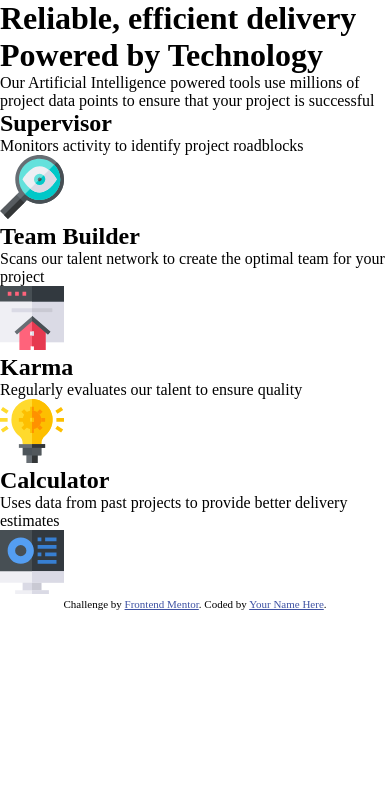
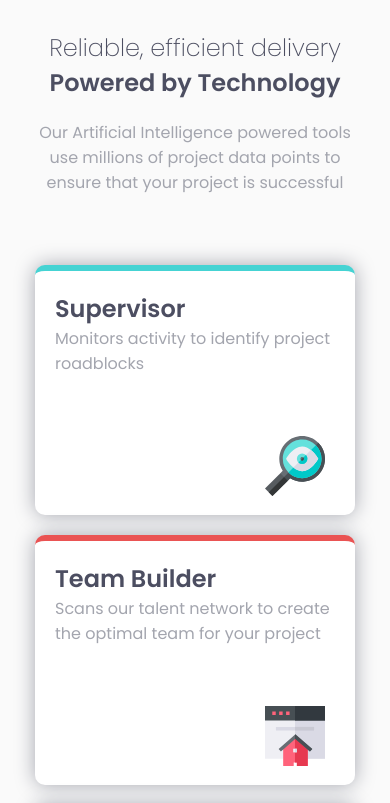
Before and after one commit to Abdel-2020/four-card-feature-section-master, a plain HTML site: page index.html in a window 390 px wide. Shown: the top 803 px of the page. Drawn offline with Linux system fonts and the light colour scheme.

Commit message:
Mobile styling complete

```diff
--- a/index.html
+++ b/index.html
@@ -27,37 +27,38 @@
 <body>
 
   <main>
+    <section class="card-header">
+    <h1 class="header">Reliable, efficient delivery<strong><br> Powered by Technology</strong></h1>
+    <p >Our Artificial Intelligence powered tools use millions of project data points
+      to ensure that your project is successful</p>
+  </section>
 
-    <h1>Reliable, efficient delivery<span><br> Powered by Technology</span></h1>
 
-    <p>Our Artificial Intelligence powered tools use millions of project data points
-      to ensure that your project is successful</p>
+    <section class="card-container">
 
-    <section>
-
-      <div>
-        <h2>Supervisor</h2>
-        <p> Monitors activity to identify project roadblocks</p>
-        <img src="images/icon-supervisor.svg" alt="A magnifying glass icon">
+      <div class="card supervisor">
+        <h2 class="card-title">Supervisor</h2>
+        <p class="card-text"> Monitors activity to identify project roadblocks</p>
+        <img class="card-img" src="images/icon-supervisor.svg" alt="A magnifying glass icon">
       </div>
 
-      <div>
-        <h2>Team Builder</h2>
-        <p>Scans our talent network to create the optimal team for your project</p>
-        <img src="images/icon-team-builder.svg" alt="An icon of a house within a browser window">
+      <div class="card team-builder">
+        <h2 class="card-title">Team Builder</h2>
+        <p class="card-text">Scans our talent network to create the optimal team for your project</p>
+        <img class="card-img" src="images/icon-team-builder.svg" alt="An icon of a house within a browser window">
       </div>
 
 
-      <div>
-        <h2>Karma</h2>
-        <p>Regularly evaluates our talent to ensure quality</p>
-        <img src="images/icon-karma.svg" alt="An icon of a lightbulb">
+      <div class="card karma">
+        <h2 class="card-title">Karma</h2>
+        <p class="card-text">Regularly evaluates our talent to ensure quality</p>
+        <img class="card-img" src="images/icon-karma.svg" alt="An icon of a lightbulb">
       </div>
 
-      <div>
-        <h2>Calculator</h2>
-        <p>Uses data from past projects to provide better delivery estimates</p>
-        <img src="images/icon-calculator.svg" alt="An icon of a desktop">
+      <div class="card calculator">
+        <h2 class="card-title">Calculator</h2>
+        <p class="card-text">Uses data from past projects to provide better delivery estimates</p>
+        <img class="card-img" src="images/icon-calculator.svg" alt="An icon of a desktop">
       </div>
 
     </section>
@@ -65,7 +66,7 @@
   <footer>
     <p class="attribution">
       Challenge by <a href="https://www.frontendmentor.io?ref=challenge" target="_blank">Frontend Mentor</a>.
-      Coded by <a href="#">Your Name Here</a>.
+      Coded by <a href="https://github.com/Abdel-2020/">Abdel Allali</a>.
     </p>
   </footer>
 </body>
--- a/styles.css
+++ b/styles.css
@@ -1,6 +1,15 @@
+/*fonts*/
+@import url('https://fonts.googleapis.com/css2?family=Poppins:wght@200;400;600&display=swap');
+
 /*Variables*/
 :root{
-
+--red:hsl(0, 78%, 62%);
+--cyan:hsl(180, 62%, 55%);
+--orange:hsl(34, 97%, 64%);
+--blue:hsl(212, 86%, 64%);
+--very-dark-blue:hsl(234, 12%, 34%);
+--Grayish-Blue: hsl(229, 6%, 66%);
+--Very-Light-Gray: hsl(0, 0%, 98%);
 }
 
 
@@ -10,3 +19,85 @@
     margin: 0;
     padding:0;
 }
+
+/*General Styling*/
+
+body{
+    background-color: var(--Very-Light-Gray);
+}
+
+h1, h2, p{
+font-family: "Poppins";
+}
+
+
+p{
+    color:var(--Grayish-Blue);
+    font-size: 16px;
+}
+
+.header{
+    color:var(--very-dark-blue);
+    font-weight:200;
+    margin-bottom: 20px;
+}
+
+.card-title{
+    color:var(--very-dark-blue);
+
+}
+
+
+/*Mobile styling*/
+
+@media  (max-width: 425px) {
+
+    .card-container{
+        margin-top: 20px;
+        display: flex;
+        flex-direction: column;
+        justify-content: space-between;
+    }
+
+    .card-header{
+        text-align: center;
+        width:320px;
+        margin:30px auto 60px;
+    }
+
+     .card{
+        margin:10px auto;
+        border-radius: 10px;
+        height:250px;
+        width:320px;
+        background-color: white;
+        padding: 20px 20px 10px;
+        filter: drop-shadow(0px 0.5px 10px var(--Grayish-Blue));
+     }
+
+     .supervisor{
+         border-top: 6px solid var(--cyan);
+     }
+
+     .team-builder{
+        border-top: 6px solid var(--red);
+     }
+
+     .karma{
+        border-top: 6px solid var(--orange);
+     }
+
+     .calculator{
+        border-top: 6px solid var(--blue);
+     }
+
+     .card-img{
+         position: relative;
+         left:210px;
+         top:60px;
+        width:60px;
+        height: auto;
+     }
+
+
+}
```
